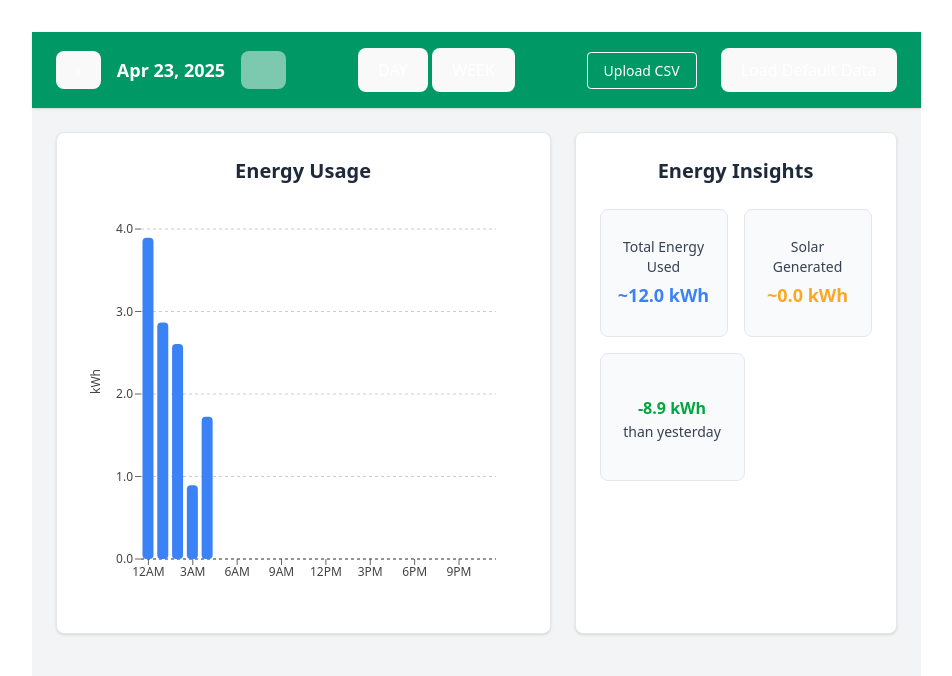
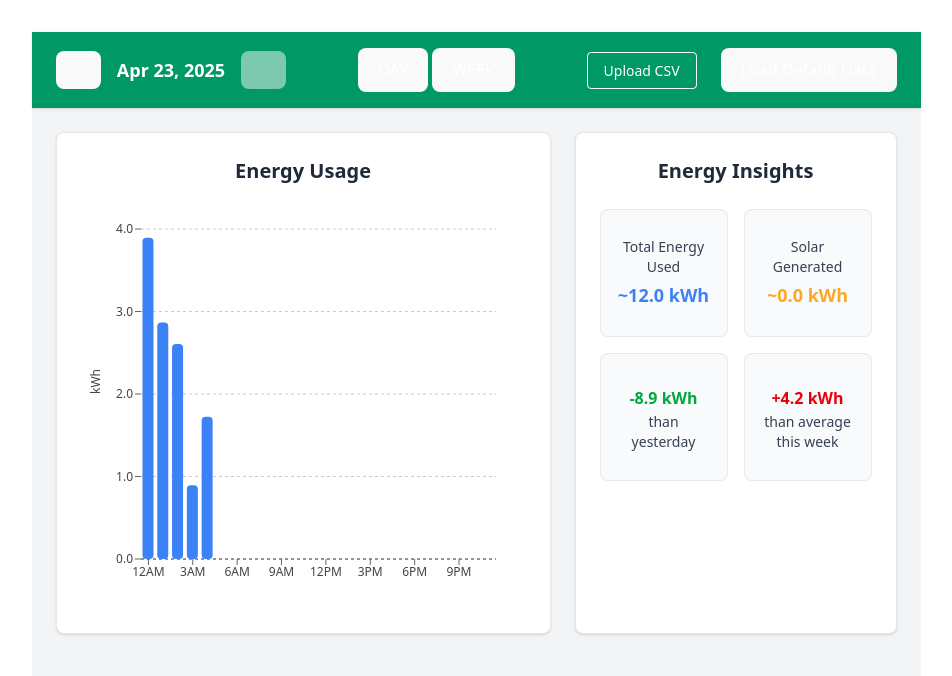
Before and after one commit to gpsugy/my-energy-story, a React (Vite) app: page / in a window 1280 px wide. Shown: the top 676 px of the page, without its empty margins (164-1116 px from the left). Built offline with nearby package versions, Linux system fonts and the light colour scheme; the HTML template or start-up script is replaced by a standard one.

Commit message:
Implement vs avg insights

```diff
--- a/src/App.tsx
+++ b/src/App.tsx
@@ -115,7 +115,7 @@ function App() {
             </button>
           </div>
 
-          {/* View Toggle */}
+          {/* Grouping Toggle */}
           <div className="flex items-center space-x-1 bg-transparent">
             <button
               onClick={() => {
@@ -141,7 +141,6 @@ function App() {
             </button>
           </div>
 
-          {/* File Upload */}
           <div className="flex items-center space-x-6">
             <FileUploader
               onFileSelect={(file) => loadData(file)}
--- a/src/components/EnergyInsights.tsx
+++ b/src/components/EnergyInsights.tsx
@@ -1,4 +1,5 @@
-import { format, parseISO } from 'date-fns';
+// components/EnergyInsights.tsx
+import { format, parseISO, startOfWeek } from 'date-fns';
 import { APP_CONSUMPTION_COLOR, APP_SOLAR_COLOR } from '../App';
 
 export default function EnergyInsights({
@@ -20,16 +21,20 @@ export default function EnergyInsights({
     return kwh >= 0 ? `+${abs}` : `-${abs}`;
   };
 
-  let totalConsumption = 0;
-  let totalSolar = 0;
-  let comparisonLabel = '';
-  let diff = 0;
-  let diffColor = '';
+  let totalConsumption = 0,
+    totalSolar = 0,
+    comparisonLabel = '',
+    diff = 0,
+    diffColor = '',
+    avgLabel = '',
+    avgDiff = 0,
+    avgDiffColor = '';
 
   if (grouping === 'daily') {
     totalConsumption = dailyConsumption.get(currentKey) || 0;
     totalSolar = dailyGenerations.get(currentKey) || 0;
 
+    // --- Vs Yesterday ---
     const dailyKeys = Array.from(dailyConsumption.keys()).sort();
     const currentIndex = dailyKeys.indexOf(currentKey);
     const prevKey = dailyKeys[currentIndex - 1];
@@ -39,6 +44,15 @@ export default function EnergyInsights({
       diff = totalConsumption - yesterdayConsumption;
       comparisonLabel = 'than yesterday';
     }
+
+    // --- Vs Average This Week ---
+    const weekStart = startOfWeek(parseISO(currentKey), { weekStartsOn: 1 });
+    const weekKey = format(weekStart, 'yyyy-MM-dd');
+    const weeklyTotal = weeklyConsumption.get(weekKey) || 0;
+    const weeklyAvg = weeklyTotal / 7;
+
+    avgDiff = totalConsumption - weeklyAvg;
+    avgLabel = 'than average this week';
   } else {
     const weekStart = parseISO(currentKey);
     for (let i = 0; i < 7; i++) {
@@ -49,6 +63,7 @@ export default function EnergyInsights({
       totalSolar += dailyGenerations.get(dateKey) || 0;
     }
 
+    // --- Vs Last Week ---
     const weeklyKeys = Array.from(weeklyConsumption.keys()).sort();
     const currentIndex = weeklyKeys.indexOf(currentKey);
     const lastWeekKey = weeklyKeys[currentIndex - 1];
@@ -59,9 +74,19 @@ export default function EnergyInsights({
       diff = thisWeekConsumption - lastWeekConsumption;
       comparisonLabel = 'than last week';
     }
+
+    // --- Vs Average This Month ---
+    const weeklyValues = Array.from(weeklyConsumption.values());
+    // Calculate the average weekly consumption for the month
+    const monthlyAvg = weeklyValues.reduce((a, b) => a + b, 0) / weeklyValues.length;
+
+    avgDiff = thisWeekConsumption - monthlyAvg;
+    avgLabel = 'than average this month';
   }
 
+  // Set colors: red if worse (used more), green if better
   diffColor = diff > 0 ? 'text-red-600' : 'text-green-600';
+  avgDiffColor = avgDiff > 0 ? 'text-red-600' : 'text-green-600';
 
   return (
     <div className="bg-white rounded-lg shadow-sm border border-gray-200 p-6 h-full">
@@ -82,15 +107,24 @@ export default function EnergyInsights({
           <span className="text-lg font-bold mt-1">{formatKWh(totalSolar)}</span>
         </div>
       </div>
-      {comparisonLabel && (
+      {(comparisonLabel || avgLabel) && (
         <div className="flex space-x-4">
-          <div className="flex-1 flex flex-col items-center justify-center py-2 px-4 border border-gray-200 rounded-lg bg-gray-50 aspect-square max-h-32">
-            <div className="text-center mt-1">
-              <span className={`font-bold ${diffColor}`}>{formatDiff(diff)} kWh</span>
-              <span className="text-sm font-medium text-gray-700 block mt-0.5">{comparisonLabel}</span>
+          {comparisonLabel && (
+            <div className="flex-1 flex flex-col items-center justify-center py-2 px-4 border border-gray-200 rounded-lg bg-gray-50 aspect-square max-h-32">
+              <div className="text-center mt-1">
+                <span className={`font-bold ${diffColor}`}>{formatDiff(diff)} kWh</span>
+                <span className="text-sm font-medium text-gray-700 block mt-0.5">{comparisonLabel}</span>
+              </div>
             </div>
-          </div>
-          <div className="flex-1"></div>
+          )}
+          {avgLabel && (
+            <div className="flex-1 flex flex-col items-center justify-center py-2 px-4 border border-gray-200 rounded-lg bg-gray-50 aspect-square max-h-32">
+              <div className="text-center mt-1">
+                <span className={`font-bold ${avgDiffColor}`}>{formatDiff(avgDiff)} kWh</span>
+                <span className="text-sm font-medium text-gray-700 block mt-0.5">{avgLabel}</span>
+              </div>
+            </div>
+          )}
         </div>
       )}
     </div>
```
